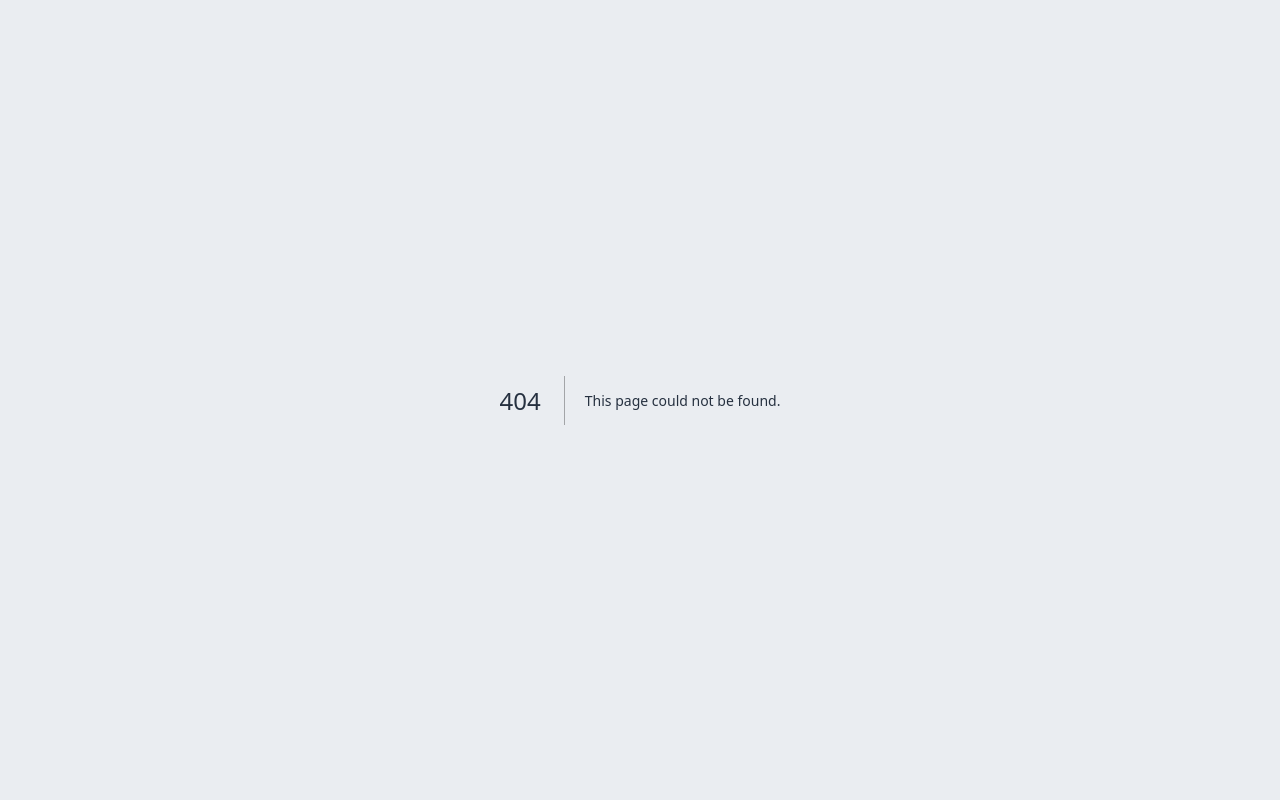
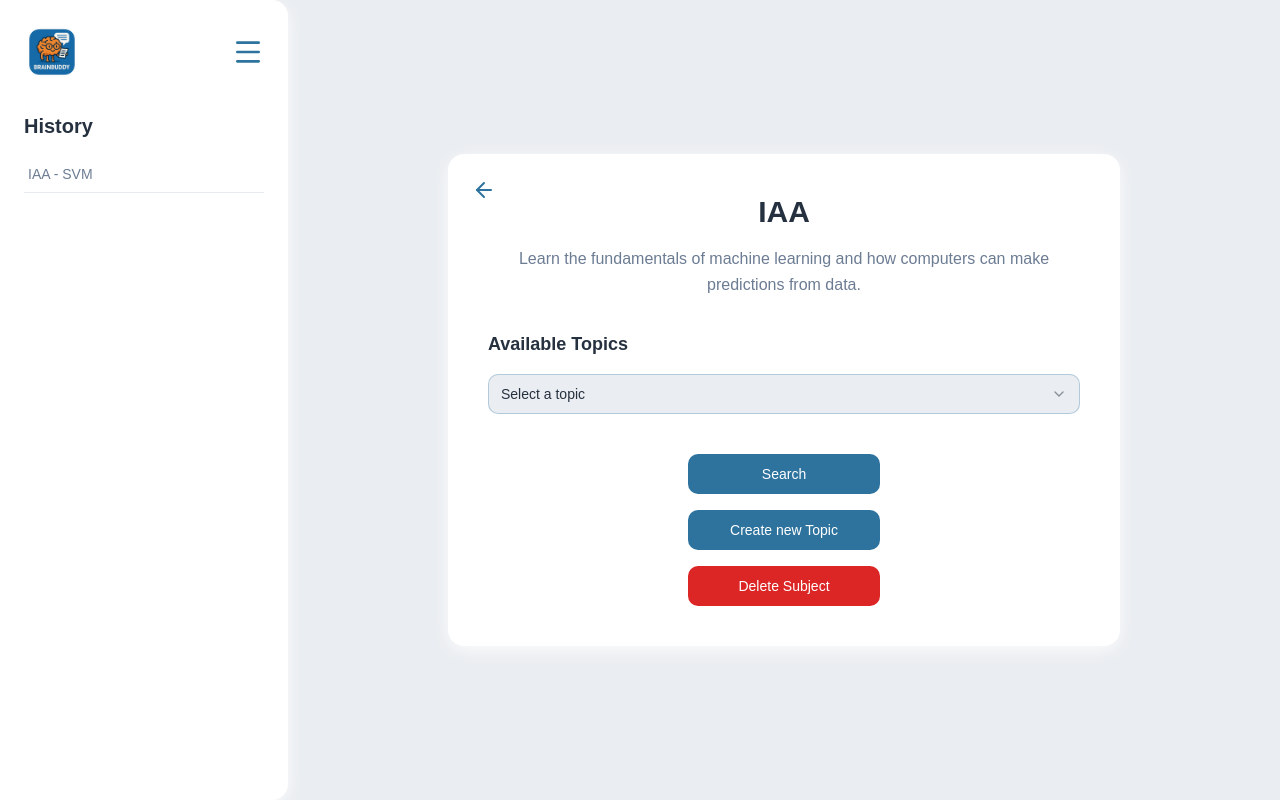
Before and after one commit to beatrizzfcosta/BrainBuddy, a Next.js app in the folder frontend/: page /subject/1 in a window 1280 px wide. Before the commit this address had no page. Built offline with nearby package versions, Linux system fonts and the light colour scheme.

Commit message:
feat (frontend): implement SubjectDetail page with UI fixes and back navigation

```diff
--- a/frontend/app/components/ui/button.tsx
+++ b/frontend/app/components/ui/button.tsx
@@ -4,16 +4,17 @@ import { Slot } from "@radix-ui/react-slot";
 import { cva, VariantProps } from "class-variance-authority";
 
 const buttonVariants = cva(
-  "inline-flex items-center justify-center rounded-lg font-semibold transition-all focus-visible:outline-none focus-visible:ring-2 focus-visible:ring-ring disabled:opacity-50",
+  "inline-flex items-center justify-center whitespace-nowrap rounded-md text-sm font-medium transition-colors focus:outline-none disabled:pointer-events-none disabled:opacity-50",
   {
     variants: {
       variant: {
-        default: "bg-primary text-white hover:bg-primary/90",
-        google: "bg-google border border-border hover:bg-google-hover",
+        default: "bg-primary text-primary-foreground hover:bg-primary/90",
+        google: "bg-google hover:bg-google-hover",
+        destructive: "bg-red-600 text-white hover:bg-red-700",
       },
       size: {
-        default: "h-12 px-6",
-        lg: "h-14 px-8",
+        default: "h-10 px-4 py-2",
+        lg: "h-12 px-6",
       },
     },
     defaultVariants: {
--- /dev/null
+++ b/frontend/app/components/ui/select.tsx
@@ -0,0 +1,101 @@
+"use client"
+
+import * as React from "react"
+import * as SelectPrimitive from "@radix-ui/react-select"
+import { Check, ChevronDown, ChevronUp } from "lucide-react"
+import { cn } from "@/lib/utils"
+
+const Select = SelectPrimitive.Root
+
+const SelectGroup = SelectPrimitive.Group
+
+const SelectValue = SelectPrimitive.Value
+
+const SelectTrigger = React.forwardRef<
+  React.ElementRef<typeof SelectPrimitive.Trigger>,
+  React.ComponentPropsWithoutRef<typeof SelectPrimitive.Trigger>
+>(({ className, children, ...props }, ref) => (
+  <SelectPrimitive.Trigger
+    ref={ref}
+    className={cn(
+      "flex h-10 w-full items-center justify-between rounded-md border border-input bg-background px-3 py-2 text-sm ring-offset-background placeholder:text-muted-foreground focus:outline-none focus:ring-2 focus:ring-ring focus:ring-offset-2 disabled:cursor-not-allowed disabled:opacity-50",
+      className
+    )}
+    {...props}
+  >
+    {children}
+    <SelectPrimitive.Icon asChild>
+      <ChevronDown className="h-4 w-4 opacity-50" />
+    </SelectPrimitive.Icon>
+  </SelectPrimitive.Trigger>
+))
+SelectTrigger.displayName = SelectPrimitive.Trigger.displayName
+
+const SelectContent = React.forwardRef<
+  React.ElementRef<typeof SelectPrimitive.Content>,
+  React.ComponentPropsWithoutRef<typeof SelectPrimitive.Content>
+>(({ className, children, position = "popper", ...props }, ref) => (
+  <SelectPrimitive.Portal>
+    <SelectPrimitive.Content
+      ref={ref}
+      className={cn(
+        "relative z-50 min-w-[8rem] overflow-hidden rounded-md border bg-popover text-popover-foreground shadow-md",
+        className
+      )}
+      position={position}
+      {...props}
+    >
+      <SelectPrimitive.Viewport
+        className={cn("p-1", position === "popper" && "h-[var(--radix-select-trigger-height)] w-full min-w-[var(--radix-select-trigger-width)]")}
+      >
+        {children}
+      </SelectPrimitive.Viewport>
+    </SelectPrimitive.Content>
+  </SelectPrimitive.Portal>
+))
+SelectContent.displayName = SelectPrimitive.Content.displayName
+
+const SelectLabel = React.forwardRef<
+  React.ElementRef<typeof SelectPrimitive.Label>,
+  React.ComponentPropsWithoutRef<typeof SelectPrimitive.Label>
+>(({ className, ...props }, ref) => (
+  <SelectPrimitive.Label
+    ref={ref}
+    className={cn("px-2 py-1.5 text-sm font-semibold", className)}
+    {...props}
+  />
+))
+SelectLabel.displayName = SelectPrimitive.Label.displayName
+
+const SelectItem = React.forwardRef<
+  React.ElementRef<typeof SelectPrimitive.Item>,
+  React.ComponentPropsWithoutRef<typeof SelectPrimitive.Item>
+>(({ className, children, ...props }, ref) => (
+  <SelectPrimitive.Item
+    ref={ref}
+    className={cn(
+      "relative flex w-full cursor-pointer select-none items-center rounded-sm py-1.5 pl-8 pr-2 text-sm outline-none hover:bg-accent hover:text-accent-foreground",
+      className
+    )}
+    {...props}
+  >
+    <span className="absolute left-2 flex h-3.5 w-3.5 items-center justify-center">
+      <SelectPrimitive.ItemIndicator>
+        <Check className="h-4 w-4" />
+      </SelectPrimitive.ItemIndicator>
+    </span>
+
+    <SelectPrimitive.ItemText>{children}</SelectPrimitive.ItemText>
+  </SelectPrimitive.Item>
+))
+SelectItem.displayName = SelectPrimitive.Item.displayName
+
+export {
+  Select,
+  SelectGroup,
+  SelectValue,
+  SelectTrigger,
+  SelectContent,
+  SelectLabel,
+  SelectItem,
+}
--- /dev/null
+++ b/frontend/app/subject/[id]/page.tsx
@@ -0,0 +1,117 @@
+"use client";
+
+import { useState } from "react";
+import { useParams, useRouter } from "next/navigation";
+import { ArrowLeft } from "lucide-react";
+import Sidebar from "@/app/components/SideBar";
+import { Button } from "@/app/components/ui/button";
+import {
+  Select,
+  SelectContent,
+  SelectItem,
+  SelectTrigger,
+  SelectValue,
+} from "@/app/components/ui/select";
+import { HistoryItem } from "@/app/types";
+
+export default function SubjectDetailPage() {
+  const params = useParams();
+  const router = useRouter();
+  const id = params?.id as string;
+
+  const [selectedTopic, setSelectedTopic] = useState("");
+
+  //Mock history
+  const mockHistory: HistoryItem[] = [
+    { id: "1", subjectAbbr: "IAA", topicName: "SVM" },
+  ];
+
+  //Mock subject
+  const mockSubject = {
+    id,
+    name: "IAA",
+    description:
+      "Learn the fundamentals of machine learning and how computers can make predictions from data.",
+    topics: ["SVM"],
+  };
+
+  const handleBack = () => router.push("/homepage");
+
+  const handleSearch = () => console.log("Search topic:", selectedTopic);
+  const handleCreateTopic = () => console.log("Create topic");
+  const handleDeleteSubject = () => console.log("Delete subject:", id);
+
+  return (
+   <div className="min-h-screen bg-background flex pl-72">
+
+      <Sidebar history={mockHistory} />
+
+      {/* CENTERED MAIN CONTENT */}
+      <main className="flex-1 flex items-center justify-center p-6">
+        <div className="bg-card rounded-2xl shadow-card p-10 w-full max-w-2xl relative">
+
+        <button
+            onClick={handleBack}
+            className="absolute top-6 left-6 text-primary hover:text-primary/80 transition-colors"
+            >
+            <ArrowLeft size={24} />
+        </button>
+
+
+          {/* Title Description */}
+          <div className="text-center mb-8">
+            <h1 className="text-3xl font-bold mb-4 text-foreground">
+              {mockSubject.name}
+            </h1>
+            <p className="text-muted-foreground leading-relaxed">
+              {mockSubject.description}
+            </p>
+          </div>
+
+          {/* TOPIC SELECT */}
+          <div className="space-y-6">
+            <div>
+              <h2 className="text-foreground font-bold text-lg mb-4">
+                Available Topics
+              </h2>
+
+              <Select value={selectedTopic} onValueChange={setSelectedTopic}>
+                <SelectTrigger className="w-full border-primary/30">
+                  <SelectValue placeholder="Select a topic" />
+                </SelectTrigger>
+
+                <SelectContent>
+                  {mockSubject.topics.map((topic) => (
+                    <SelectItem key={topic} value={topic}>
+                      {topic}
+                    </SelectItem>
+                  ))}
+                </SelectContent>
+              </Select>
+            </div>
+
+            {/* ACTION BUTTONS */}
+            <div className="flex flex-col items-center gap-4 pt-4">
+              <Button onClick={handleSearch} className="w-48">
+                Search
+              </Button>
+
+              <Button onClick={handleCreateTopic} className="w-48">
+                Create new Topic
+              </Button>
+
+              <Button
+                variant="destructive"
+                onClick={handleDeleteSubject}
+                className="w-48"
+              >
+                Delete Subject
+              </Button>
+            </div>
+          </div>
+
+        </div>
+      </main>
+    </div>
+  );
+}
--- a/frontend/package.json
+++ b/frontend/package.json
@@ -9,6 +9,7 @@
     "lint": "eslint"
   },
   "dependencies": {
+    "@radix-ui/react-select": "^2.2.6",
     "@radix-ui/react-slot": "^1.0.2",
     "autoprefixer": "^10.4.22",
     "class-variance-authority": "^0.7.0",
```
Also changed, not shown: 1 other file (tests, documents, lock files or other folders).
